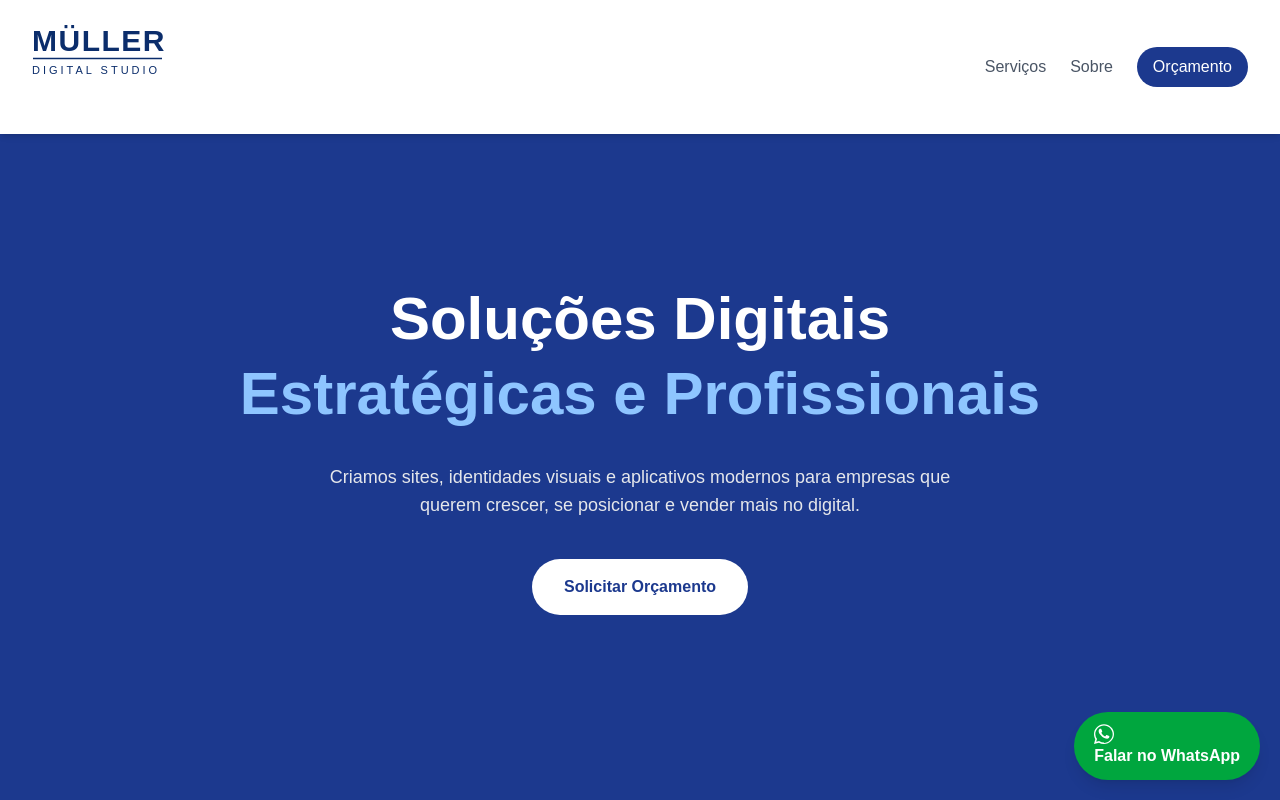
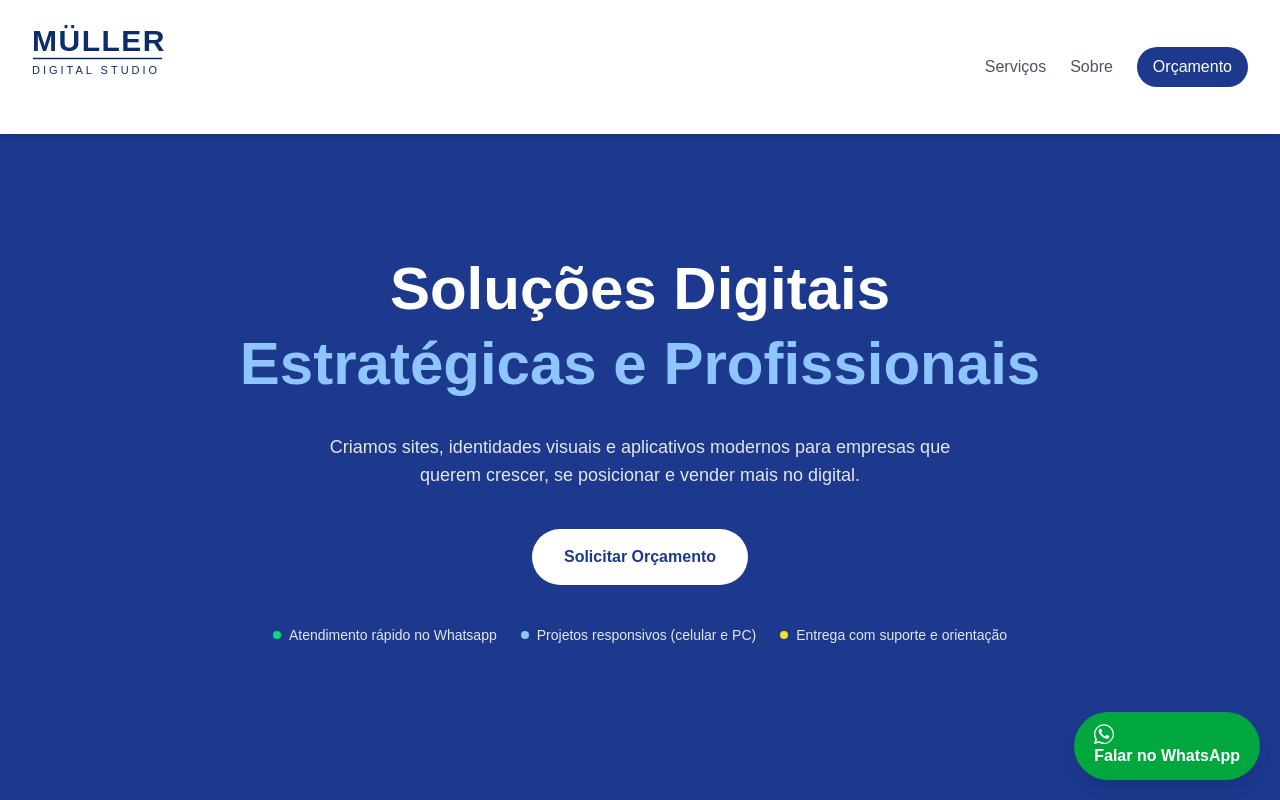
Before and after one commit to danielmuller-dev/muller-digital-studio, a Next.js app: page / in a window 1280 px wide. Shown: the top 800 px of the page. Built offline with nearby package versions, Linux system fonts and the light colour scheme.

Commit message:
Adicionado Barra de confiança

```diff
--- a/app/page.tsx
+++ b/app/page.tsx
@@ -71,6 +71,23 @@ export default function Home() {
         >
           Solicitar Orçamento
         </a>
+
+        <div className="mt-10 flex flex-wrap items-center justify-center gap-6 text-sm text-gray-200">
+          <span className="flex items-center gap-2">
+            <span className="h-2 w-2 rounded-full bg-green-400" />
+            Atendimento rápido no Whatsapp
+          </span>
+
+          <span className="flex items-center gap-2">
+            <span className="h-2 w-2 rounded-full bg-blue-300" />
+            Projetos responsivos (celular e PC)
+          </span>
+
+          <span className="flex items-center gap-2">
+            <span className="h-2 w-2 rounded-full bg-yellow-300" />
+            Entrega com suporte e orientação
+          </span>
+        </div>
       </section>
 
       {/* Serviços */}
```
